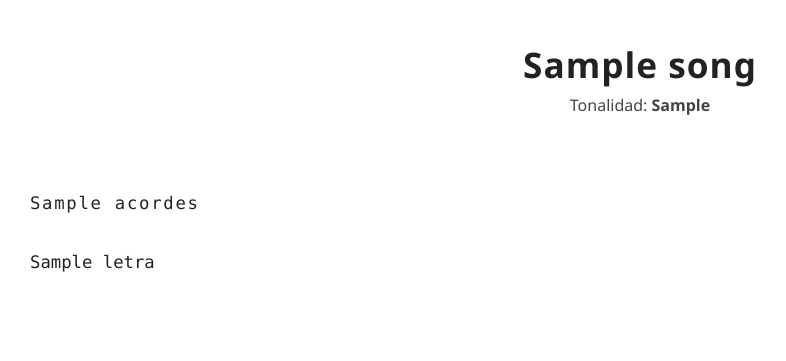
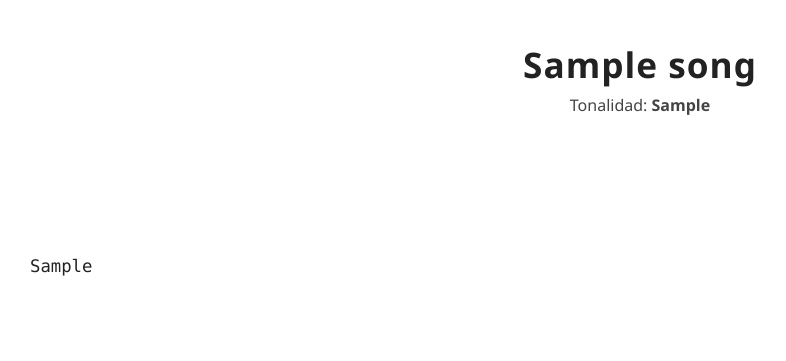
Before and after one commit to NelsonAGM/CifradosPraiseMelody, a Flask app: template templates/song_pdf.html in a window 1280 px wide. Shown: the top 361 px of the page, without its empty margins (0-786 px from the left). Run offline with Flask 3, Linux system fonts and the light colour scheme; tables that the repository leaves empty hold one stand-in row (values such as "Sample post"); the template is opened without the code that fills it: values that come from a table or form of the project are taken from there, most other values are stand-ins (such as "Sample title", 1, 10 or a date in 2020).

Commit message:
Revertir a plantilla PDF simple: acordes en línea resaltados, sin procesamiento especial

```diff
--- a/app.py
+++ b/app.py
@@ -369,42 +369,10 @@
     song.tags = song.get_tags_list()
     return render_template('presentation.html', song=song)
 
-def procesar_lineas_con_acordes(lyrics):
-    """
-    Procesa la letra con acordes entre corchetes y devuelve una lista de pares (acordes, letra)
-    para cada línea, alineando los acordes sobre la sílaba correspondiente.
-    """
-    resultado = []
-    for linea in lyrics.split('\n'):
-        acordes = ''
-        texto = ''
-        idx = 0
-        while idx < len(linea):
-            if linea[idx] == '[':
-                # Encontrar el acorde
-                fin = linea.find(']', idx)
-                if fin != -1:
-                    acorde = linea[idx+1:fin]
-                    # Añadir acorde alineado
-                    acordes += f'<span class="chord">{acorde}</span>'
-                    texto += ' ' * len(acorde)
-                    idx = fin + 1
-                else:
-                    texto += linea[idx]
-                    acordes += ' '
-                    idx += 1
-            else:
-                texto += linea[idx]
-                acordes += ' '
-                idx += 1
-        resultado.append({'acordes': acordes.rstrip(), 'letra': texto.rstrip()})
-    return resultado
-
 @app.route('/song/<string:song_id>/pdf')
 def song_pdf(song_id):
     song = Song.query.get_or_404(song_id)
-    lineas_procesadas = procesar_lineas_con_acordes(song.lyrics)
-    rendered = render_template('song_pdf.html', song=song, lineas_procesadas=lineas_procesadas)
+    rendered = render_template('song_pdf.html', song=song)
     pdf_file = HTML(string=rendered, base_url=request.url_root).write_pdf()
     response = make_response(pdf_file)
     response.headers['Content-Type'] = 'application/pdf'
--- a/templates/song_pdf.html
+++ b/templates/song_pdf.html
@@ -27,22 +27,19 @@
     .lyrics {
       font-family: 'Fira Mono', 'Consolas', 'Courier New', monospace;
       font-size: 1.08em;
-      white-space: pre;
+      white-space: pre-wrap;
       margin: 0 auto;
       color: #222;
     }
     .line {
-      margin-bottom: 0em;
+      margin-bottom: 0.2em;
       min-height: 1em;
-      line-height: 1.1;
+      line-height: 1.4;
     }
     .chord {
       color: #c47a19;
       font-weight: bold;
       font-family: inherit;
-    }
-    .chord-line {
-      letter-spacing: 0.1em;
     }
   </style>
 </head>
@@ -53,9 +50,16 @@
     {% if song.author %}<br>Autor: {{ song.author }}{% endif %}
   </div>
   <div class="lyrics">
-    {% for linea in lineas_procesadas %}
-      <div class="line"><span class="chord-line">{{ linea.acordes|safe }}</span></div>
-      <div class="line">{{ linea.letra }}</div>
+    {% set lines = song.lyrics.split('\n') %}
+    {% for i in range(lines|length) %}
+      {% set line = lines[i] %}
+      {% if '[' in line and ']' in line %}
+        <div class="line">
+          {{ line|replace('[','<span class="chord">')|replace(']','</span>')|safe }}
+        </div>
+      {% else %}
+        <div class="line">{{ line }}</div>
+      {% endif %}
     {% endfor %}
   </div>
 </body>
```
